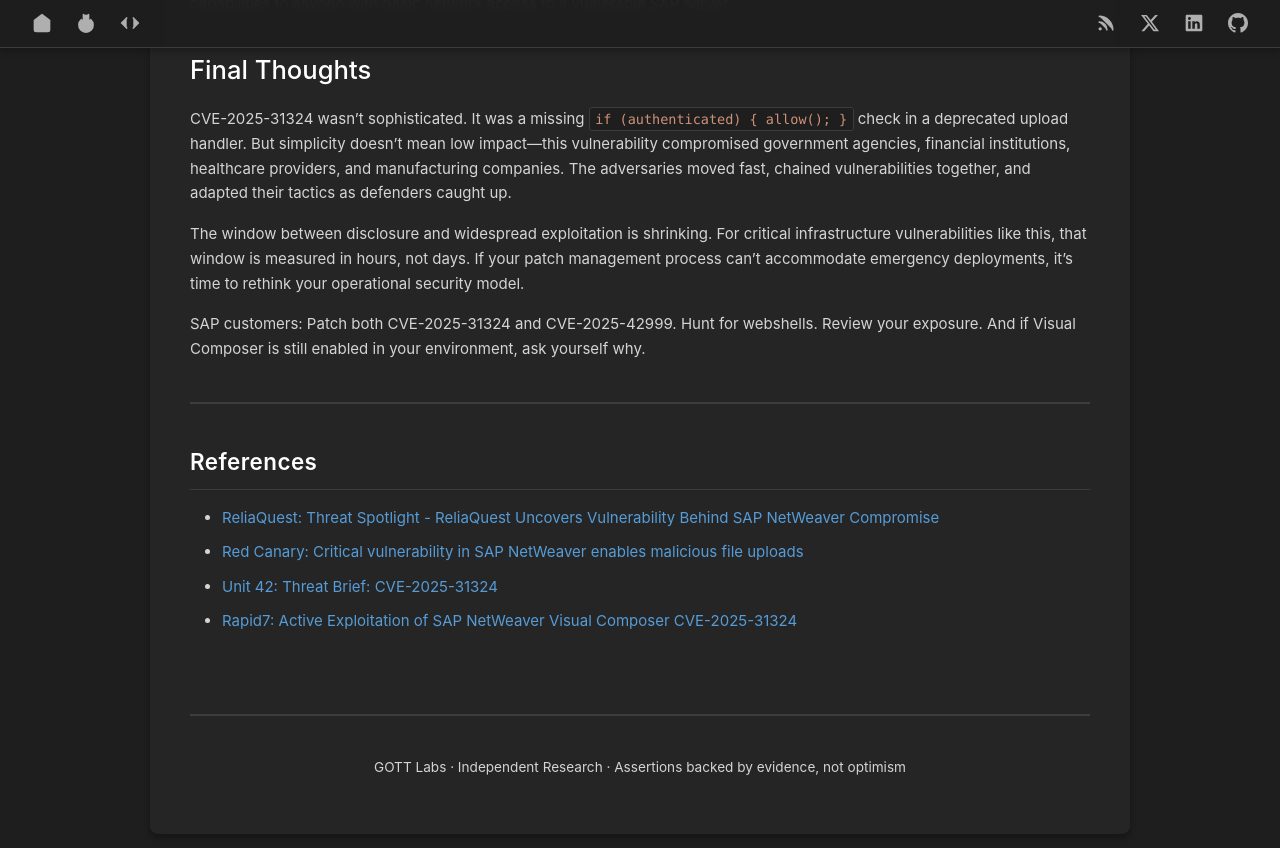
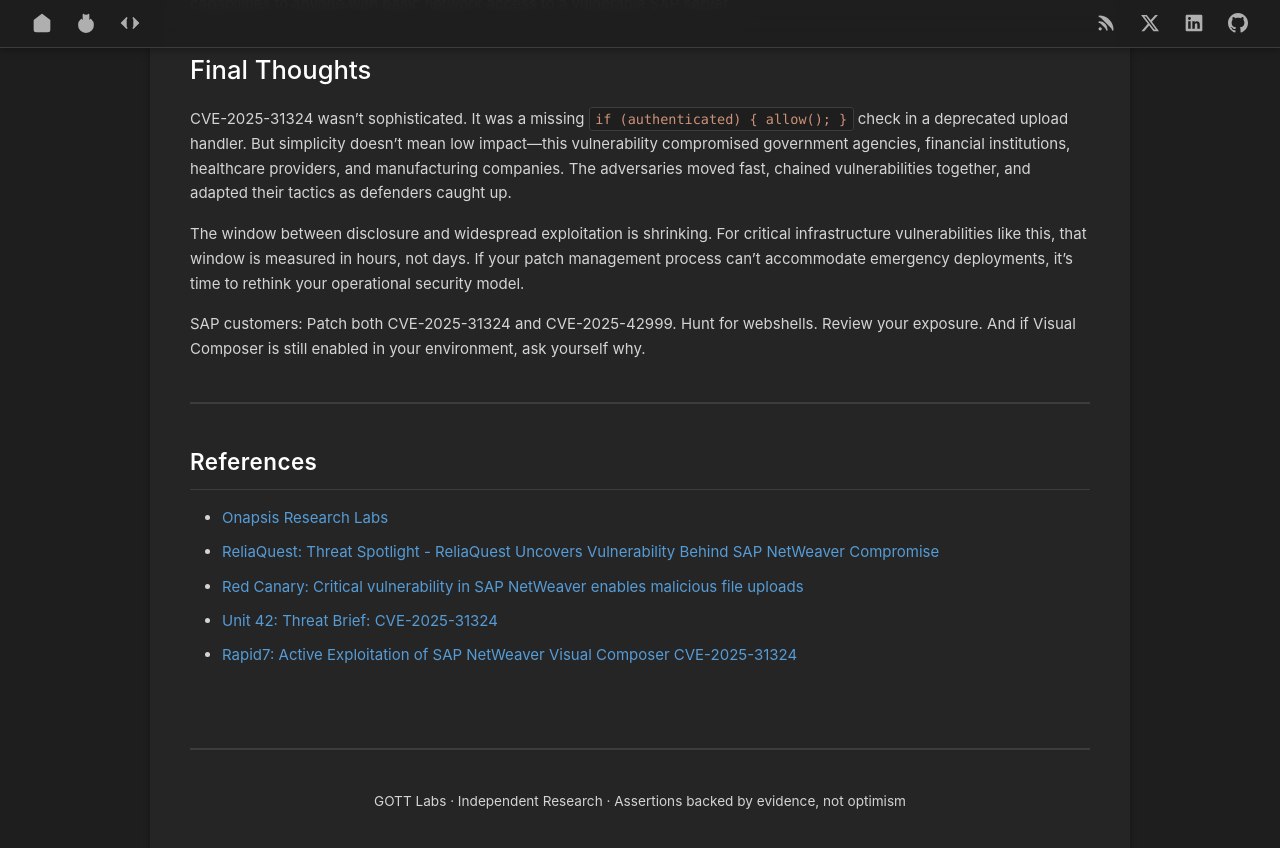
Before and after one commit to gottlabs/home, a Jekyll site: the page built from _posts/2025-05-30-sap_netweaver_cve2025-31324.md, in a window 1280 px wide and 900 px high, scrolled down 13185 px. Shown: the top 848 px of the window. Built offline with Jekyll 4.4.1, drawn with Linux system fonts in a browser that asks for light colours.

Commit message:
Update 2025-05-30-sap_netweaver_cve2025-31324.md

```diff
--- a/_posts/2025-05-30-sap_netweaver_cve2025-31324.md
+++ b/_posts/2025-05-30-sap_netweaver_cve2025-31324.md
@@ -432,6 +432,7 @@ SAP customers: Patch both CVE-2025-31324 and CVE-2025-42999. Hunt for webshells.
 
 ## References
 
+- [Onapsis Research Labs](https://onapsis.com/blog/active-exploitation-of-sap-vulnerability-cve-2025-31324/)
 - [ReliaQuest: Threat Spotlight - ReliaQuest Uncovers Vulnerability Behind SAP NetWeaver Compromise](https://reliaquest.com/blog\threat-spotlight-reliaquest-uncovers-vulnerability-behind-sap-netweaver-compromise/)
 - [Red Canary: Critical vulnerability in SAP NetWeaver enables malicious file uploads](https://redcanary.com/blog/threat-intelligence/cve-2025-31324/)
 - [Unit 42: Threat Brief: CVE-2025-31324](https://unit42.paloaltonetworks.com/threat-brief-sap-netweaver-cve-2025-31324/)
```
